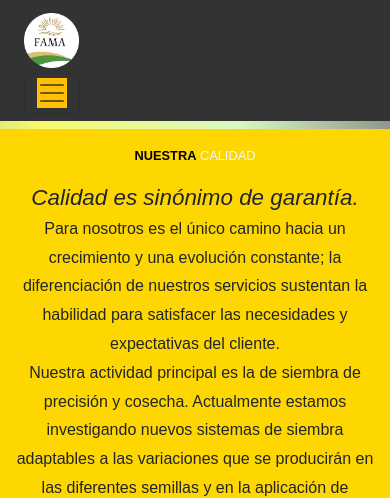
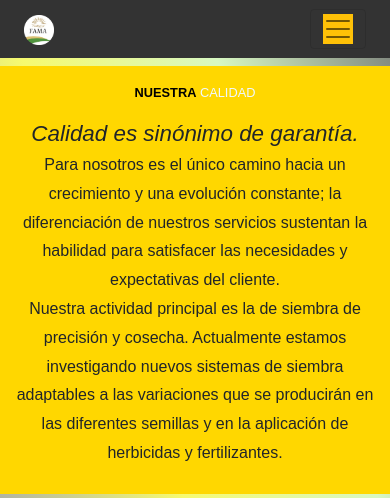
Before and after one commit to vanessamagt/servicioagrarioFAMA_vanesaTrobbiani, a website: page pages/calidad.html in a window 390 px wide. Shown: the top 498 px of the page. Drawn offline with nearby package versions, Linux system fonts and the light colour scheme; a web font is replaced by a local one.

Commit message:
terminado

```diff
--- a/pages/calidad.html
+++ b/pages/calidad.html
@@ -24,10 +24,10 @@
 <!-- fila de logo + nav -->
 
 <header class="colornav">
-    <div class="container ">
+    <div class="container cabecera">
         <nav class="navbar navbar-expand-lg navbar-light colorFondo">
             <div class="container-fluid">
-                <a class="navbar-brand" href="../index.html"><img class="logo" src="../assets/img/FAMAlogored.png"
+                <a class="navbar-brand padrelogo" href="../index.html"><img class="logo" src="../assets/img/FAMAlogored.png"
                         alt="logo"></a>
                 <button class="navbar-toggler" type="button" data-bs-toggle="collapse"
                     data-bs-target="#navbarSupportedContent" aria-controls="navbarSupportedContent"
--- a/scss/_media_query.scss
+++ b/scss/_media_query.scss
@@ -1,11 +1,23 @@
-@media screen and (max-width: 768px) {
+@media screen and (min-width: 0) and (max-width: 768px) {
 
 
-    .flexible {
-        /*el menu hamburguesa se colapsa debajo del logo*/
+    .cabecera {
+        width: 100%;
+    }
+                .padrelogo {
+
+                    width: 200px;
+                    height: 30%;
+
+                    .logo {
+                        width: 30px;
+                    }
+
+                }
+
+         .flexible{
             justify-content: flex-end;
             align-items: end;
-        width: 100%;
            }
 
          .fondoIndex {
@@ -15,7 +27,7 @@
 
         .fondoIndex h1 {
 
-            font-size: $fuente-personalizada;
+            font-size: $fuente-normal;
 
                 .btn-warning {
                     width: 30%;
```
Also changed, not shown: index.html (+4 -2 lines), pages/404.html (+2 -2 lines), pages/contacto.html (+2 -2 lines), pages/nosotros.html (+2 -2 lines), pages/servicios.html (+2 -2 lines), css/styleboot.css. Lines whose indentation alone changed are shown as unchanged.
